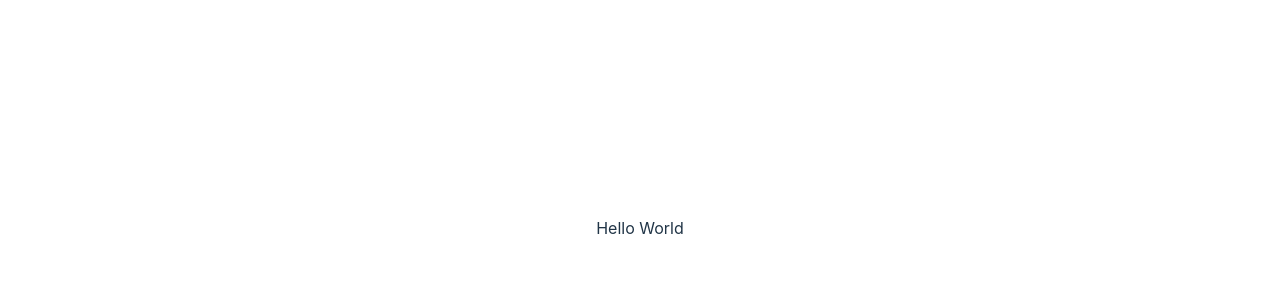
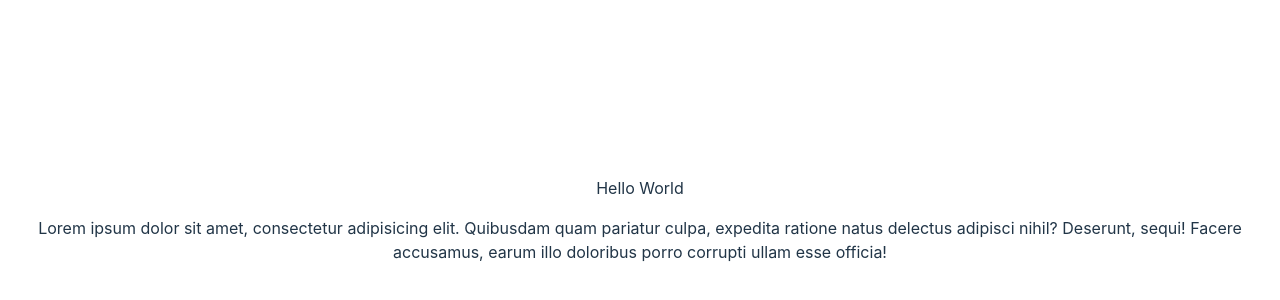
Before and after one commit to KrishnaSrivastavaa/ZonKart, a React (Vite) app in the folder client/: page / in a window 1280 px wide. Shown: the part 172-472 px from the top of the page. Built offline with nearby package versions, Linux system fonts and the light colour scheme.

Commit message:
Update App.jsx
added a line

```diff
--- a/client/src/App.jsx
+++ b/client/src/App.jsx
@@ -6,7 +6,17 @@ import "./App.css";
 function App() {
   const [count, setCount] = useState(0);
 
-  return <>Hello World</>;
+  return (
+    <>
+      Hello World
+      <p>
+        Lorem ipsum dolor sit amet, consectetur adipisicing elit. Quibusdam quam
+        pariatur culpa, expedita ratione natus delectus adipisci nihil?
+        Deserunt, sequi! Facere accusamus, earum illo doloribus porro corrupti
+        ullam esse officia!
+      </p>
+    </>
+  );
 }
 
 export default App;
```
